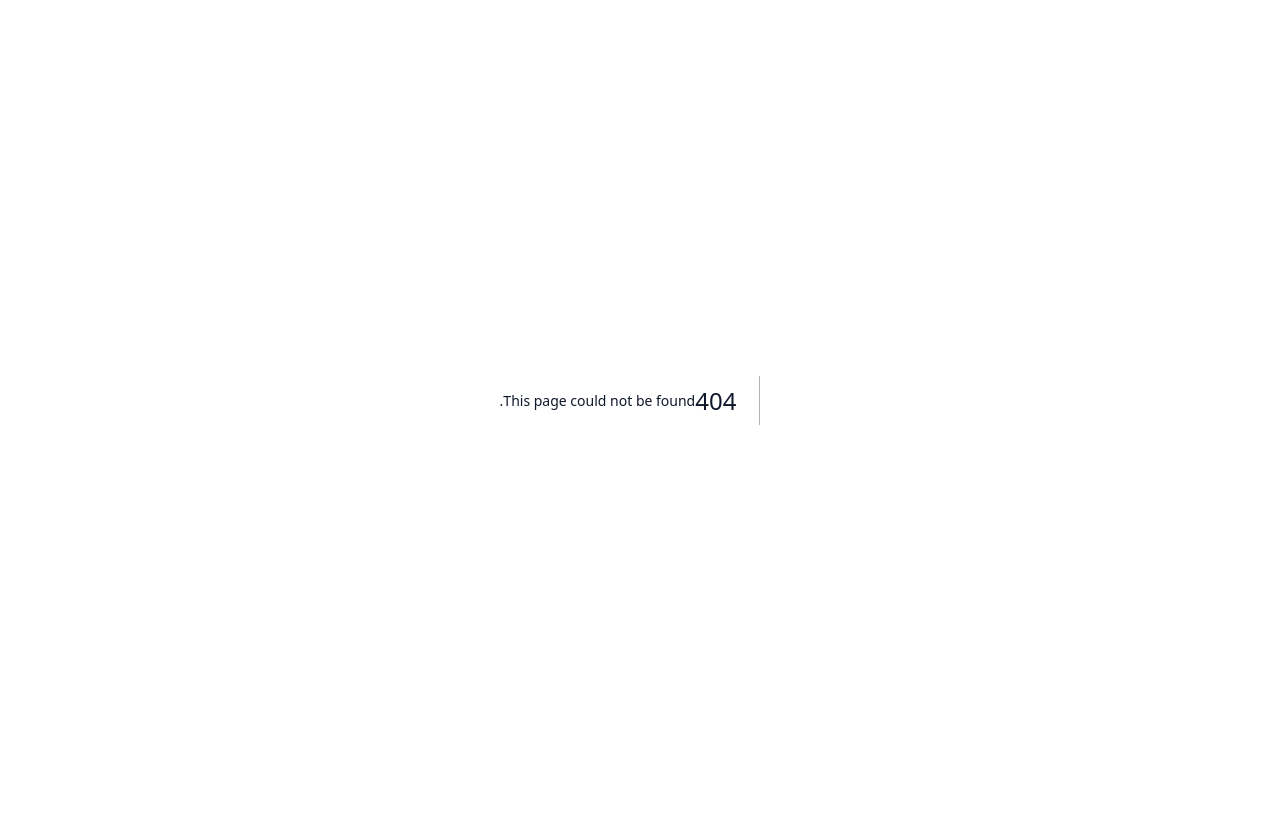
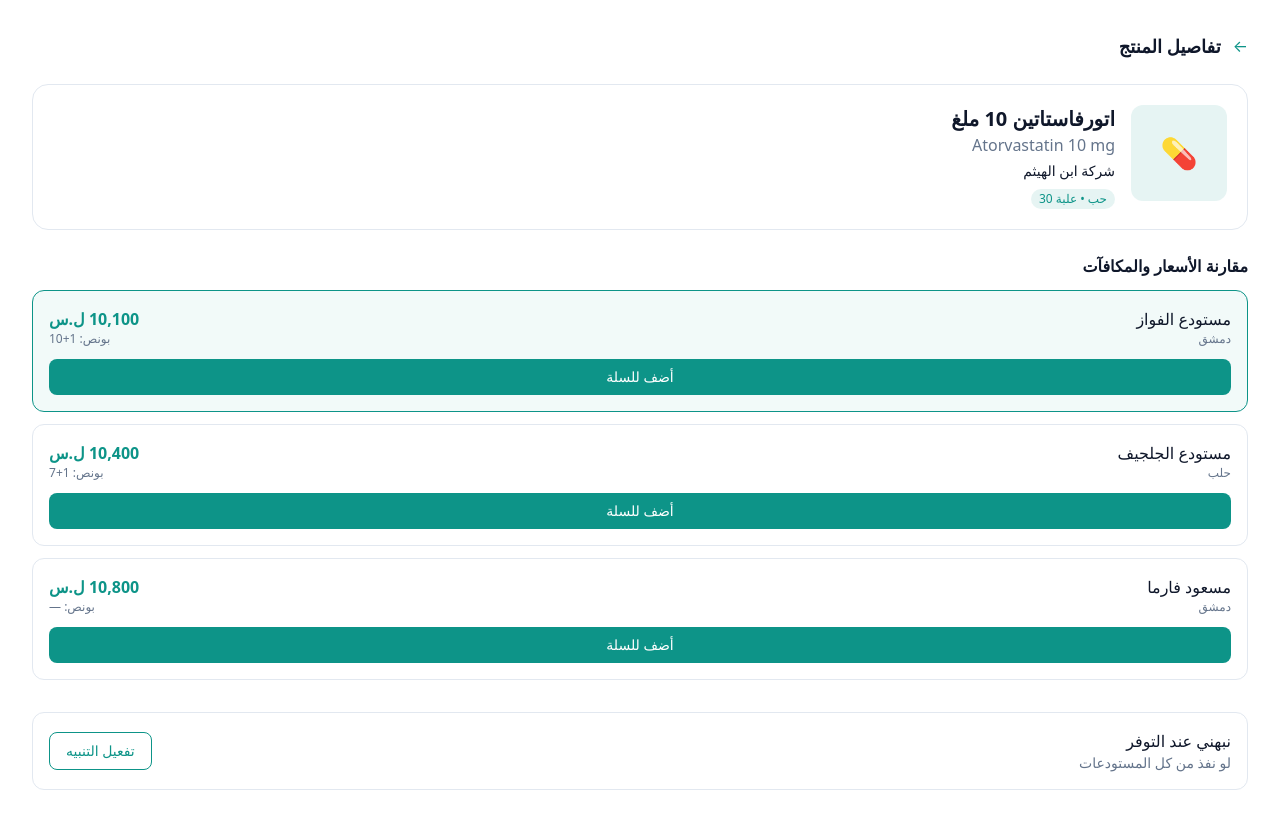
Before and after one commit to fawaz093k-lgtm/dawaak-platform, a Next.js app: page /product/1 in a window 1280 px wide. Before the commit this address had no page. Before the commit the page ends 800 px from the top, so only its background shows below. Built offline with nearby package versions, Linux system fonts and the light colour scheme.

Commit message:
Add product details + price comparison page

```diff
--- /dev/null
+++ b/app/product/[id]/page.tsx
@@ -0,0 +1,65 @@
+export default function ProductPage() {
+  return (
+    <main className="min-h-screen p-4 md:p-8 pb-24">
+      <header className="flex items-center gap-3 mb-6">
+        <a href="/" className="text-accent">←</a>
+        <h1 className="text-lg font-bold">تفاصيل المنتج</h1>
+      </header>
+
+      {/* Product Info */}
+      <div className="p-5 rounded-2xl bg-[var(--card-bg)] border border-[var(--border)] mb-6">
+        <div className="flex gap-4">
+          <div className="w-24 h-24 rounded-xl bg-accent/10 flex items-center justify-center text-3xl">💊</div>
+          <div>
+            <h2 className="text-xl font-bold">اتورفاستاتين 10 ملغ</h2>
+            <p className="text-[var(--text-secondary)]">Atorvastatin 10 mg</p>
+            <p className="text-sm mt-1">شركة ابن الهيثم</p>
+            <span className="inline-block mt-2 px-2 py-0.5 rounded-full bg-accent/10 text-accent text-xs">
+              حب • علبة 30
+            </span>
+          </div>
+        </div>
+      </div>
+
+      {/* Price Comparison */}
+      <h3 className="font-bold mb-3">مقارنة الأسعار والمكافآت</h3>
+      <div className="space-y-3 mb-8">
+        {[
+          { name: "مستودع الفواز", city: "دمشق", price: "10,100", bonus: "1+10", best: true },
+          { name: "مستودع الجلجيف", city: "حلب", price: "10,400", bonus: "1+7", best: false },
+          { name: "مسعود فارما", city: "دمشق", price: "10,800", bonus: "—", best: false },
+        ].map((w, i) => (
+          <div
+            key={i}
+            className={`p-4 rounded-xl border ${w.best ? "border-accent bg-accent/5" : "border-[var(--border)] bg-[var(--card-bg)]"}`}
+          >
+            <div className="flex justify-between items-start">
+              <div>
+                <p className="font-medium">{w.name}</p>
+                <p className="text-xs text-[var(--text-secondary)]">{w.city}</p>
+              </div>
+              <div className="text-left">
+                <p className="font-bold text-accent">{w.price} ل.س</p>
+                <p className="text-xs text-[var(--text-secondary)]">بونص: {w.bonus}</p>
+              </div>
+            </div>
+            <button className="mt-3 w-full py-2 rounded-lg bg-accent text-white text-sm hover:bg-accent-hover transition">
+              أضف للسلة
+            </button>
+          </div>
+        ))}
+      </div>
+
+      {/* Stock Alert */}
+      <div className="p-4 rounded-xl border border-[var(--border)] bg-[var(--card-bg)] flex items-center justify-between">
+        <div>
+          <p className="font-medium">نبهني عند التوفر</p>
+          <p className="text-sm text-[var(--text-secondary)]">لو نفذ من كل المستودعات</p>
+        </div>
+        <button className="px-4 py-2 rounded-lg border border-accent text-accent text-sm">
+          تفعيل التنبيه
+        </button>
+      </div>
+    </main>
+  );
+}
```
